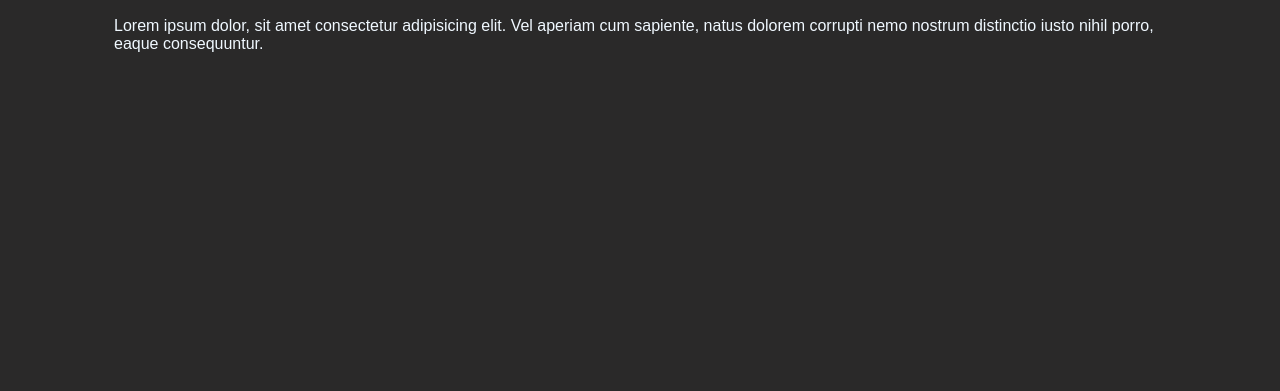
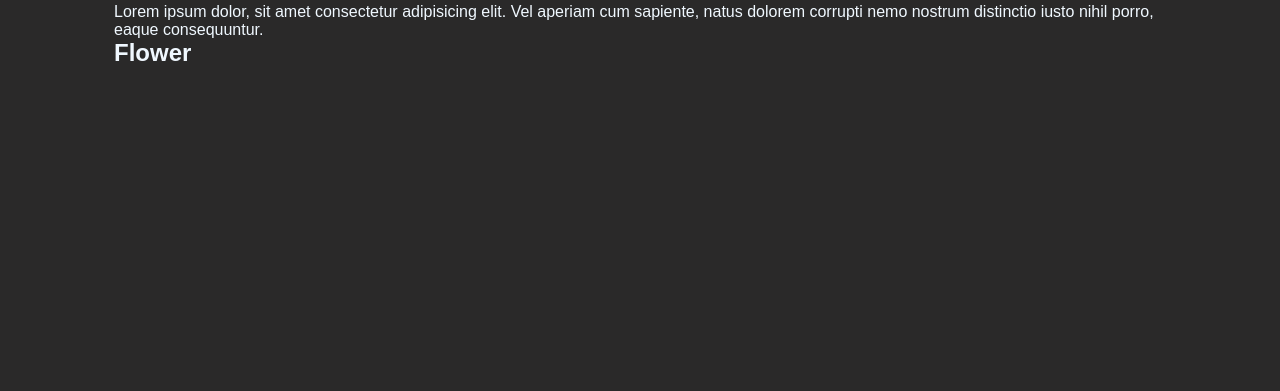
Before and after one commit to Abhimanyukumar-lab/gitlearn, a plain HTML site: page index.html in a window 1280 px wide. Shown: the part 409-800 px from the top of the page. Drawn offline with Linux system fonts and the light colour scheme.

Commit message:
updated index.html with emergency fix

```diff
--- a/index.html
+++ b/index.html
@@ -15,6 +15,7 @@
       sapiente, natus dolorem corrupti nemo nostrum distinctio iusto nihil
       porro, eaque consequuntur.
     </p>
+    <h2>Flower</h2>
    </div>
   </body>
 </html>
```
